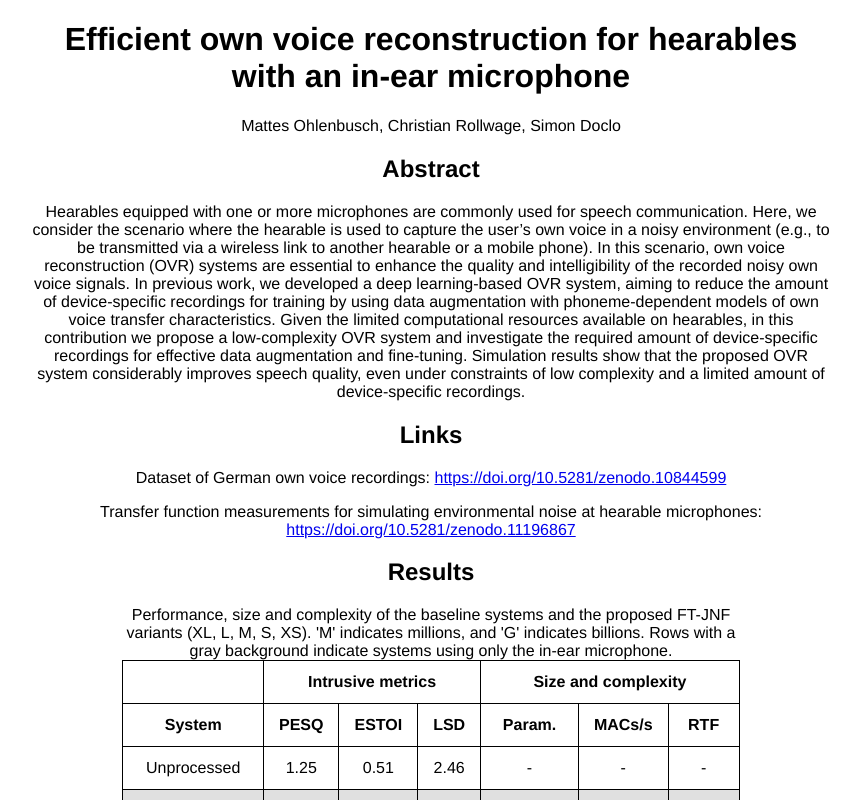
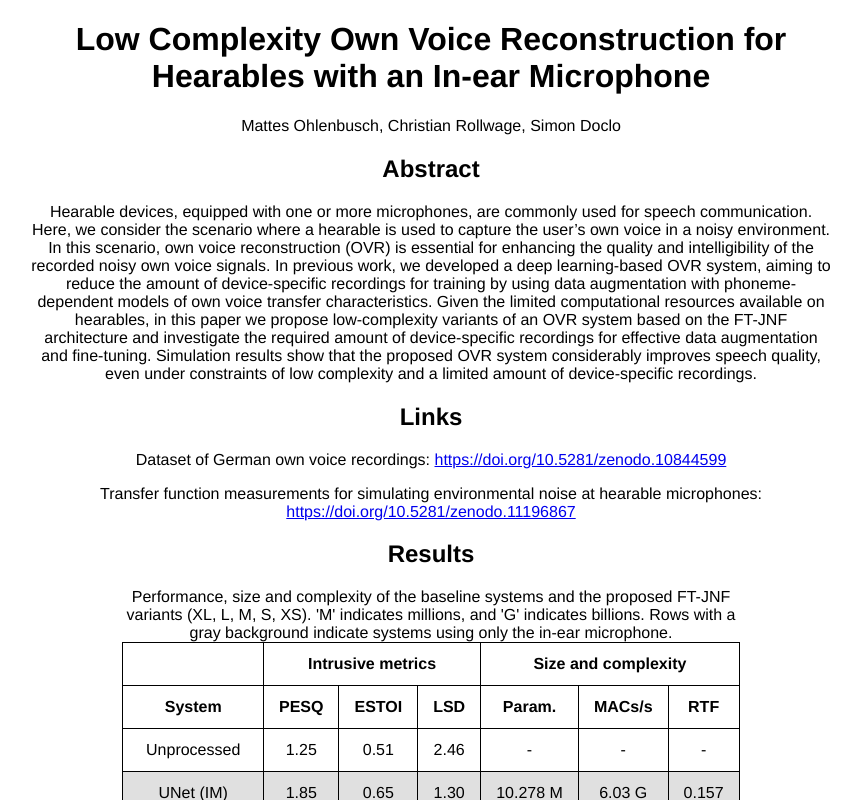
Before and after one commit to m-ohlenbusch/low_complexity_ovr_examples, a plain HTML site: page index.html in a window 1280 px wide. Shown: the top 800 px of the page, without its empty margins (209-1070 px from the left). Drawn offline with Linux system fonts and the light colour scheme.

Commit message:
update example page

```diff
--- a/index.html
+++ b/index.html
@@ -3,7 +3,7 @@
 <html lang="en-US">
 <head>
 <meta charset="UTF-8">
-<title>Efficient own voice reconstruction for hearables with an in-ear microphone</title>
+<title>Low Complexity Own Voice Reconstruction for Hearables with an In-ear Microphone</title>
 <link rel="stylesheet" href="styles.css" />
 </head>
 
@@ -11,18 +11,18 @@
 
 <div>
 <h1>
-Efficient own voice reconstruction for hearables with an in-ear microphone</h1>
+Low Complexity Own Voice Reconstruction for Hearables with an In-ear Microphone</h1>
 <p>
 Mattes Ohlenbusch, Christian Rollwage, Simon Doclo
 </p>
 
 <h2>Abstract</h2>
 <p>
-Hearables equipped with one or more microphones are commonly used for speech communication.
-Here, we consider the scenario where the hearable is used to capture the user’s own voice in a noisy environment (e.g., to be transmitted via a wireless link to another hearable or a mobile phone).
-In this scenario, own voice reconstruction (OVR) systems are essential to enhance the quality and intelligibility of the recorded noisy own voice signals.
+Hearable devices, equipped with one or more microphones, are commonly used for speech communication.
+Here, we consider the scenario where a hearable is used to capture the user’s own voice in a noisy environment.
+In this scenario, own voice reconstruction (OVR) is essential for enhancing the quality and intelligibility of the recorded noisy own voice signals.
 In previous work, we developed a deep learning-based OVR system, aiming to reduce the amount of device-specific recordings for training by using data augmentation with phoneme-dependent models of own voice transfer characteristics.
-Given the limited computational resources available on hearables, in this contribution we propose a low-complexity OVR system and investigate the required amount of device-specific recordings for effective data augmentation and fine-tuning.
+Given the limited computational resources available on hearables, in this paper we propose low-complexity variants of an OVR system based on the FT-JNF architecture and investigate the required amount of device-specific recordings for effective data augmentation and fine-tuning.
 Simulation results show that the proposed OVR system considerably improves speech quality, even under constraints of low complexity and a limited amount of device-specific recordings.</p>
 </div>
 
@@ -157,7 +157,7 @@ Transfer function measurements for simulating environmental noise at hearable mi
 	<img src="lineplot_lowresource_PESQ.png" alt="PESQ Improvement">
 	<figcaption>
 	PESQ improvement of the baseline systems and the proposed FT-JNF variants for different amounts of device-specific recordings (talkers, utterances).
-    The baseline results are obtained using recordings from 12 talkers with 306 utterances each.
+	Different systems are distinguished by different symbols, while different amounts of recordings are represented by different colors.
 	</figcaption>
 </figure>
 
```
Also changed, not shown: lineplot_lowresource_PESQ.png.
